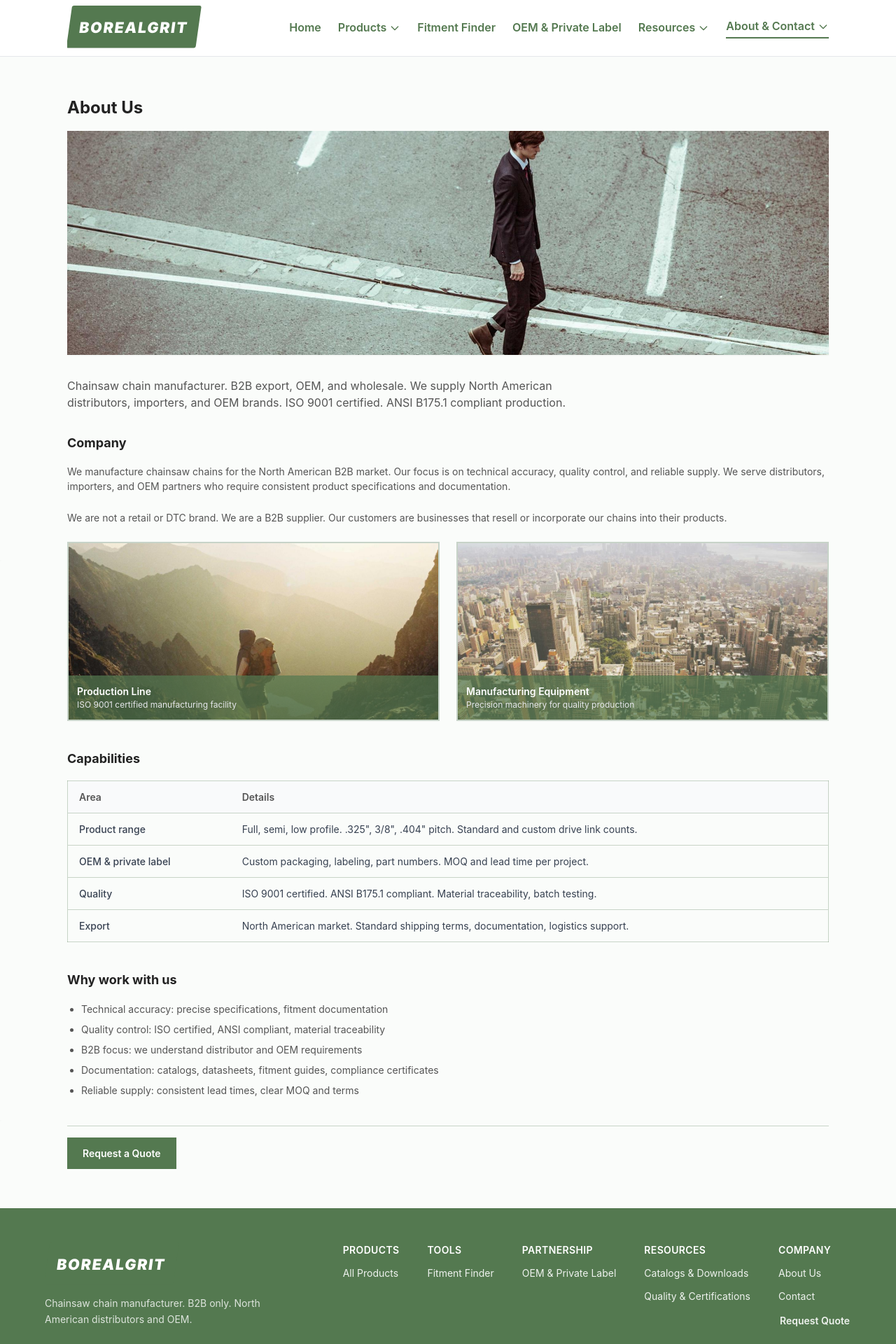
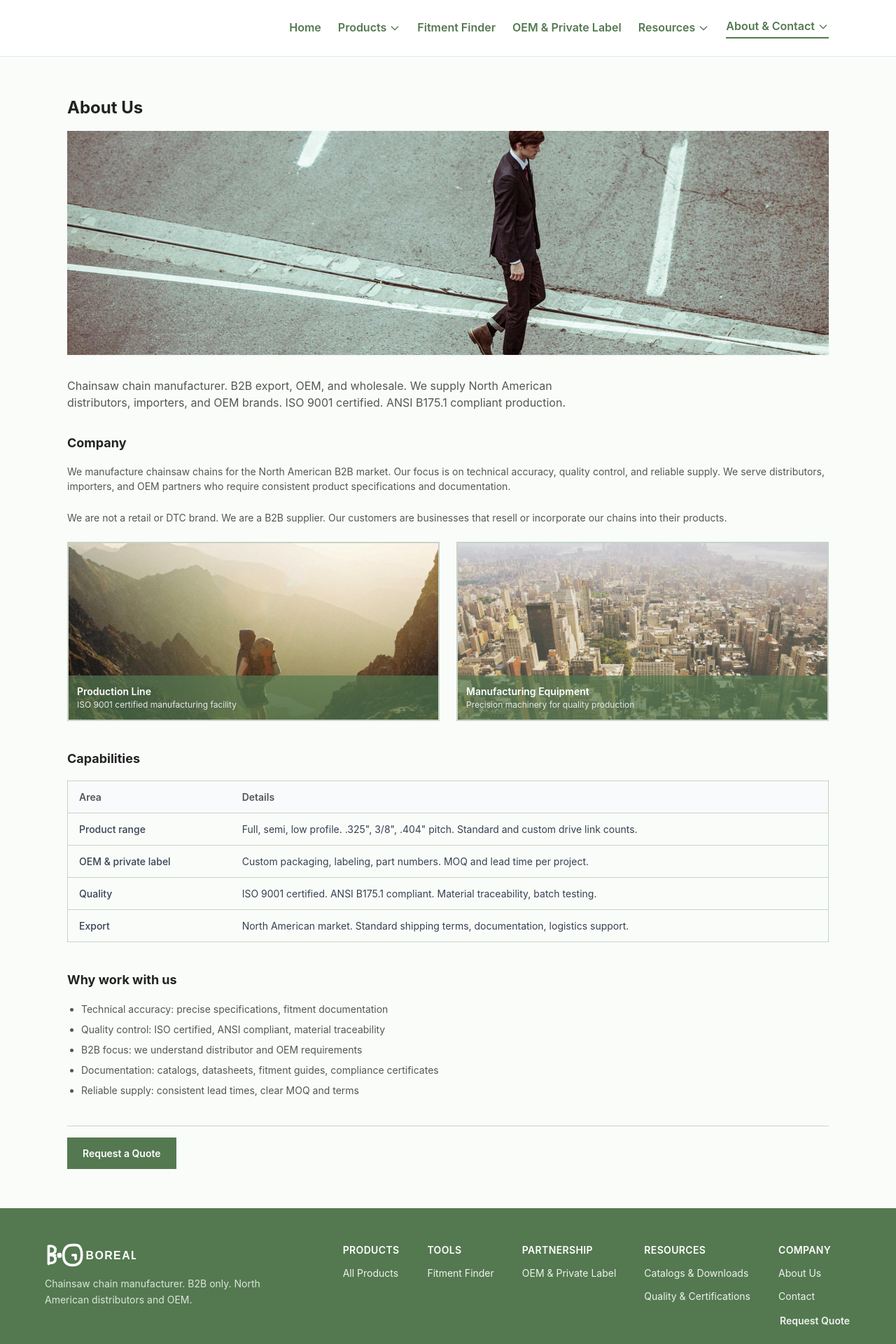
Before and after one commit to LoganOYoung/chainsaw-chain-supplier-borealgrit, a Next.js app: page /about in a window 1280 px wide. Shown: the top 1920 px of the page at 70% size. Built offline with nearby package versions, Linux system fonts and the light colour scheme.

Commit message:
Update Navigation and Footer to use new horizontal BG logo

```diff
--- a/components/Footer.tsx
+++ b/components/Footer.tsx
@@ -9,11 +9,11 @@ export default function Footer() {
           <div className="md:max-w-xs">
             <Link href="/" className="block mb-3">
               <Image
-                src="/logo-borealgrit-champagne.svg"
+                src="/logo-bg-white.svg"
                 alt="Borealgrit Logo"
-                width={280}
-                height={90}
-                className="h-14 md:h-16 w-auto"
+                width={180}
+                height={50}
+                className="h-9 w-auto"
               />
             </Link>
             <p className="text-sm text-white/80 leading-relaxed">Chainsaw chain manufacturer. B2B only. North American distributors and OEM.</p>
--- a/components/Navigation.tsx
+++ b/components/Navigation.tsx
@@ -48,11 +48,11 @@ export default function Navigation() {
         <div className="flex items-center justify-between h-20">
           <Link href="/" className="flex items-center gap-3">
             <Image
-              src="/logo-borealgrit-champagne.svg"
+              src="/logo-bg-white.svg"
               alt="Borealgrit Logo"
-              width={280}
-              height={90}
-              className="h-14 md:h-16 w-auto"
+              width={180}
+              height={50}
+              className="h-9 md:h-11 w-auto"
               priority
             />
           </Link>
```
